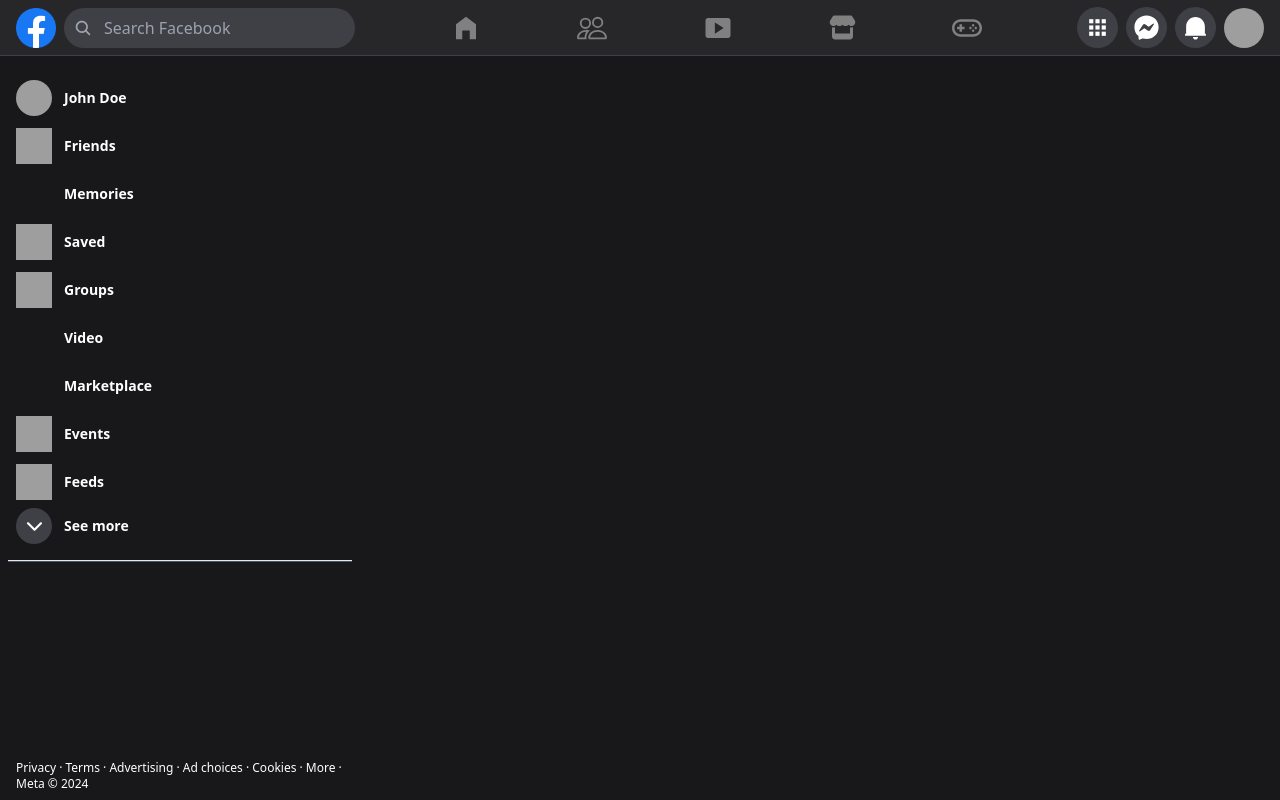
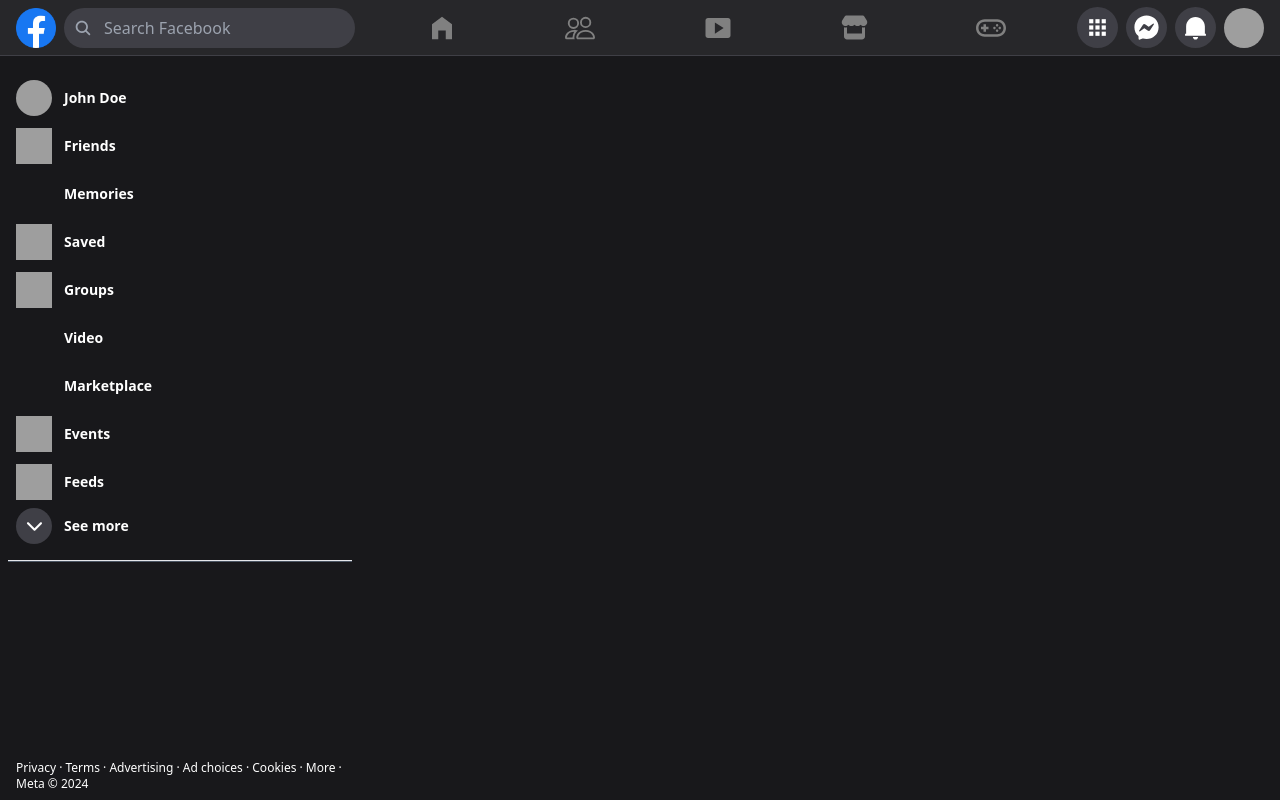
Before and after one commit to Adrian9502/react-tailwind-facebook-clone, a React (Vite) app: page / in a window 1280 px wide. Built offline with nearby package versions, Linux system fonts and the light colour scheme; grey boxes are pictures that could not be loaded.

Commit message:
change padding in header.jsx

```diff
--- a/src/components/Header.jsx
+++ b/src/components/Header.jsx
@@ -27,7 +27,7 @@
           />
         </div>
       </nav>
-      <nav className="flex items-center">
+      <nav className="flex gap-3 items-center">
         <div className="px-12  cursor-pointer py-2 rounded-lg transition hover:bg-zinc-700">
           <MdHomeFilled size={30} color="gray" />
         </div>
```
